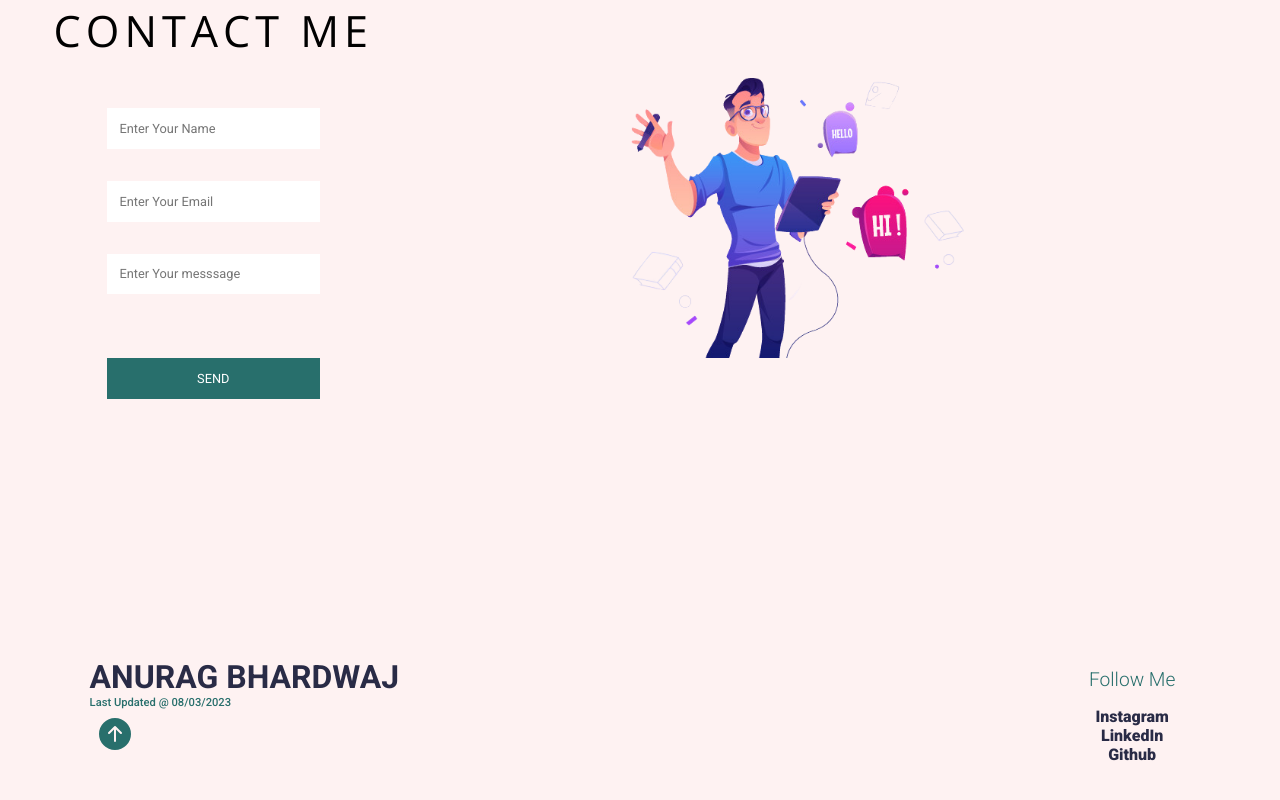
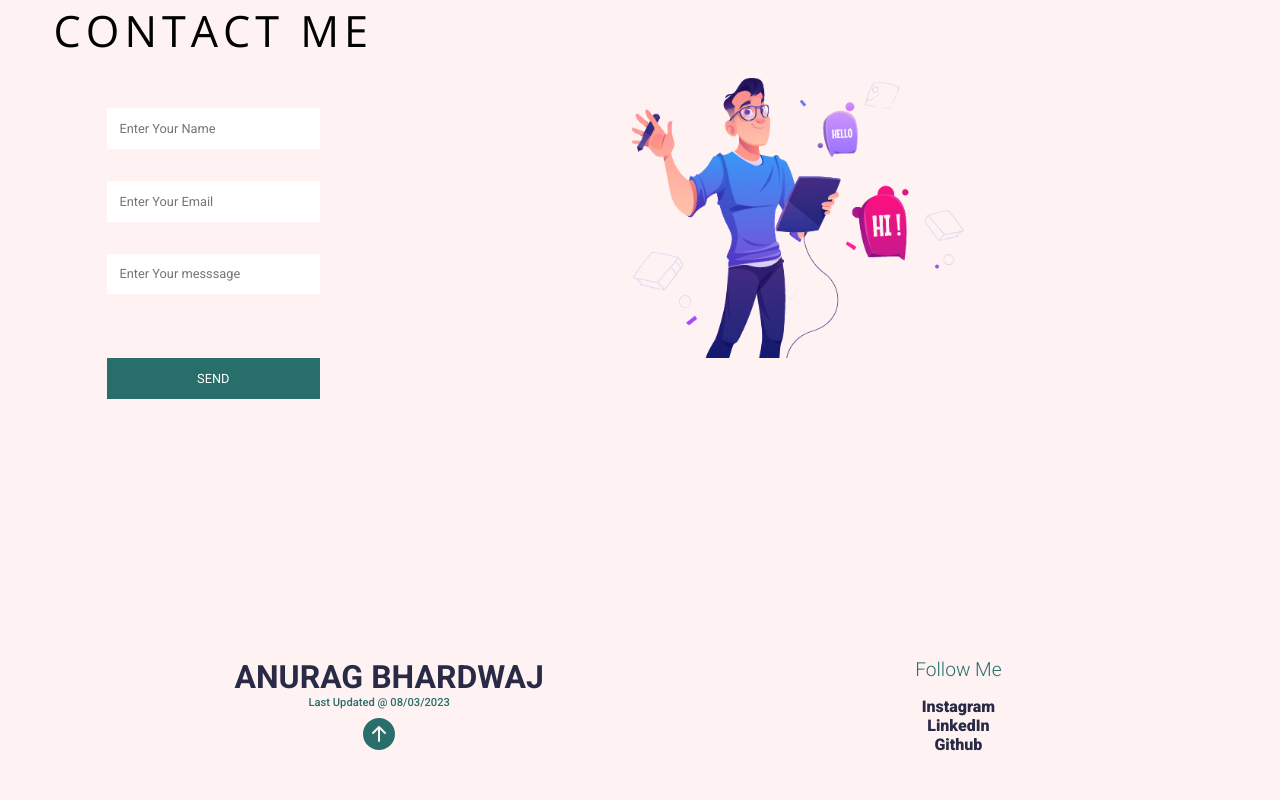
Before and after one commit to anuragbhardwaj13/anuragbh-portfolio, a React (Create React App) app: page / in a window 1280 px wide. Shown: the part 3476-4276 px from the top of the page. Built offline with nearby package versions, Linux system fonts and the light colour scheme.

Commit message:
updated-css

```diff
--- a/src/styles/footer.scss
+++ b/src/styles/footer.scss
@@ -5,17 +5,20 @@ footer {
   padding: 2rem;
   color: $color2;
   display: grid;
-  grid-template-columns: 4fr 1fr;
+  grid-template-columns: 4fr 4fr;
   padding: 2rem;
 
   > div {
     display: flex;
     flex-direction: column;
     justify-content: center;
+    align-items: center;
+
     > h1 {
       font: 700 2rem $text1;
       text-transform: uppercase;
       color: $color5;
+      margin-left: 20px;
     }
     > p {
       font: 500 0.7rem $text1;
@@ -40,7 +43,7 @@ footer {
     > div {
       display: flex;
       flex-direction: column;
-
+      margin-bottom: 20px;
       align-items: center;
       a {
         color: $color5;
```
